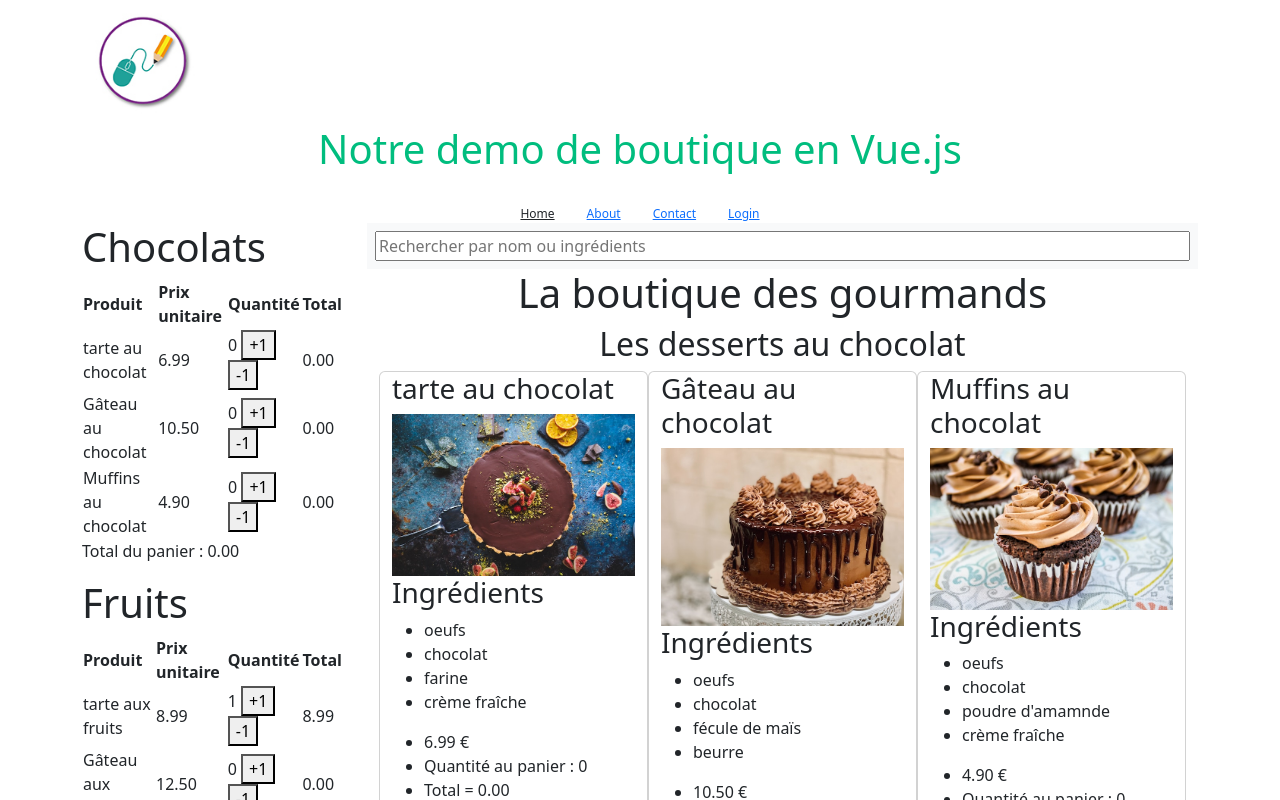
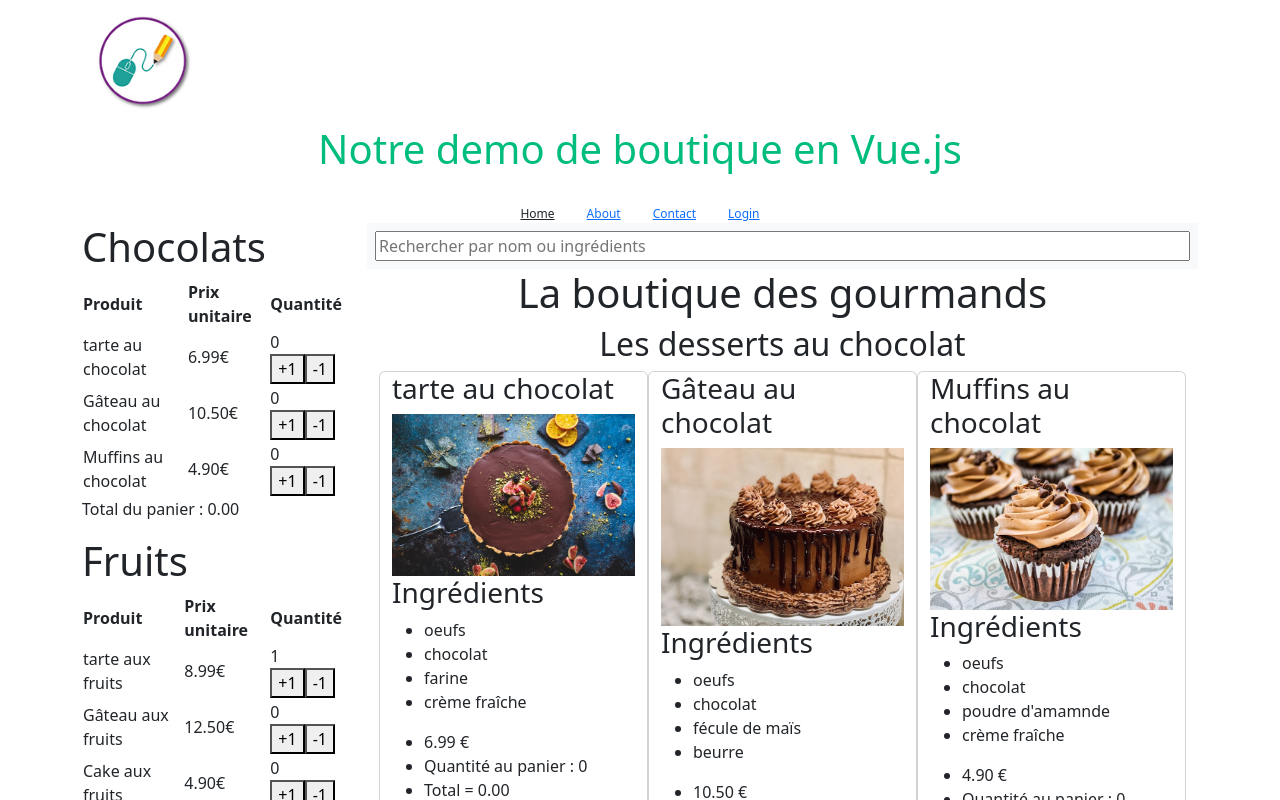
Before and after one commit to ChristelleKandel/demoBoutiqueVueJS, a Vue app: page / in a window 1280 px wide. Shown: the top 800 px of the page. Built offline with nearby package versions, Linux system fonts and the light colour scheme.

Commit message:
mise en forme du panier

```diff
--- a/src/components/Panier.vue
+++ b/src/components/Panier.vue
@@ -41,19 +41,19 @@ const cartTotal = computed(() => {
                 <th>Produit</th>
                 <th>Prix unitaire</th>
                 <th>Quantité</th>
-                <th>Total</th>
+                <!--<th>Total</th> -->
             </tr>
         </thead>
         <tbody>
             <tr v-for="(product, index) in products" :key="index">
                 <td>{{ product.name }}</td>
-                <td>{{ product.price.toFixed(2) }}</td>
+                <td>{{ product.price.toFixed(2) }}€</td>
                 <td>
-                {{ product.quantity }}
+                {{ product.quantity }} <br/>
                 <button @click="incrementQuantity(product)">+1</button>
                 <button @click="decrementQuantity(product)">-1</button>
                 </td>
-                <td>{{ (product.price * product.quantity).toFixed(2) }}</td>
+                <!--<td>{{ (product.price * product.quantity).toFixed(2) }}</td>-->
             </tr>
         </tbody>
       </table>
--- a/src/components/PatisserieRow.vue
+++ b/src/components/PatisserieRow.vue
@@ -10,8 +10,8 @@ import SearchBar from '../components/SearchBar.vue'
 import { ref, watch } from 'vue'
 
 // import des données initiales
-import chocolats from '../Chocolats.js'; // Import des produits depuis Products.js
-import fruits from '../Fruits.js'; // Import des produits depuis Products.js
+import chocolats from '../Data/Chocolats.js'; // Import des produits depuis Products.js
+import fruits from '../Data/Fruits.js'; // Import des produits depuis Products.js
 // import { chocolats } from '../Chocolats.js'; // Import des produits depuis Products.js
 // import { fruits } from '../Fruits.js'; // Import des produits depuis Products.js
 // Utilisation de ref pour créer une copie réactive des produits importés
--- a/src/views/HomeView.vue
+++ b/src/views/HomeView.vue
@@ -22,8 +22,8 @@ import Panier from '../components/Panier.vue'
 
 
 // import des données initiales
-import chocolats from '../Chocolats.js'; // Import des produits depuis Products.js
-import fruits from '../Fruits.js'; // Import des produits depuis Products.js
+import chocolats from '../Data/Chocolats.js'; // Import des produits depuis Products.js
+import fruits from '../Data/Fruits.js'; // Import des produits depuis Products.js
 
 // Utilisation de ref pour créer une copie réactive des produits importés
 const importedChocolats = ref(chocolats);
```
Also changed, not shown: src/Data/Chocolats.js (renamed from src/Chocolats.js), src/Data/Fruits.js (renamed from src/Fruits.js).
